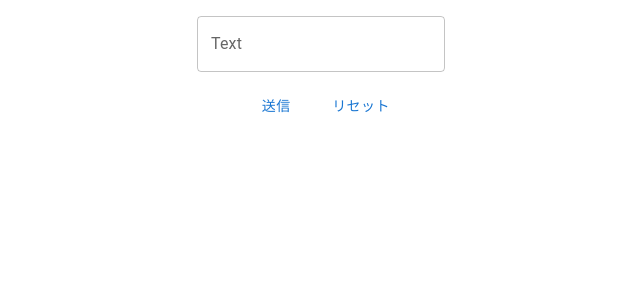
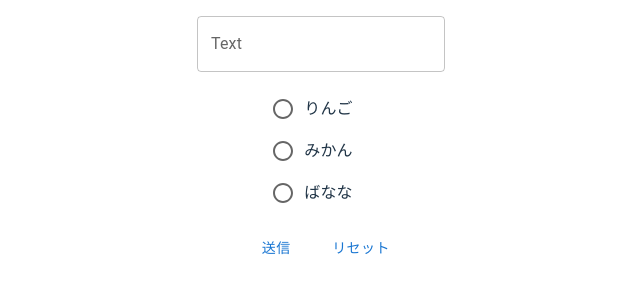
Before and after one commit to crypt0box/rhf-mui-practice, a React (Vite) app: page / in a window 1280 px wide. Shown: the top 300 px of the page, without its empty margins (335-975 px from the left). Built offline with nearby package versions, Linux system fonts and the light colour scheme.

Commit message:
feat: implement RadioGroup

```diff
--- a/src/App.tsx
+++ b/src/App.tsx
@@ -4,6 +4,7 @@ import { z } from "zod";
 import { useForm, SubmitHandler } from "react-hook-form";
 import { zodResolver } from "@hookform/resolvers/zod";
 import { RhfTextField } from "./components/RhfTextField";
+import { RhfRadioGroup } from "./components/RhfRadioGroup";
 
 const Form = styled("form")({
   display: "flex",
@@ -21,13 +22,30 @@ const Flex = styled("div")({
 
 const schema = z.object({
   text: z.string().min(1, { message: "Required" }),
+  radio: z.string().min(1, { message: "Required" }),
 });
 
 type Inputs = z.infer<typeof schema>;
 
 const defaultValues: Inputs = {
   text: "",
+  radio: "",
 };
+
+const props = [
+  {
+    label: "りんご",
+    value: "apple",
+  },
+  {
+    label: "みかん",
+    value: "orange",
+  },
+  {
+    label: "ばなな",
+    value: "banana",
+  },
+];
 
 function App() {
   const { control, handleSubmit, reset } = useForm<Inputs>({
@@ -39,6 +57,7 @@ function App() {
   return (
     <Form onSubmit={handleSubmit(onSubmit)}>
       <RhfTextField label="Text" name="text" control={control} />
+      <RhfRadioGroup name="radio" control={control} radioProps={props} />
       <Flex>
         <Button type="submit">送信</Button>
         <Button onClick={() => reset()}>リセット</Button>
--- /dev/null
+++ b/src/components/RadioGroup.tsx
@@ -0,0 +1,44 @@
+import {
+  FormControl,
+  FormControlLabel,
+  FormHelperText,
+  Radio,
+  RadioGroup as MuiRadioGroup,
+} from "@mui/material";
+import type { RadioGroupProps as MuiRadioGroupProps } from "@mui/material";
+
+type RadioProps = {
+  value: string;
+  label: string;
+};
+
+export type RadioGroupProps = MuiRadioGroupProps & {
+  inputRef?: MuiRadioGroupProps["ref"];
+  errorMessage?: string;
+  radioProps: RadioProps[];
+};
+
+export const RadioGroup: React.FC<RadioGroupProps> = ({
+  inputRef,
+  radioProps,
+  errorMessage,
+  ...rest
+}) => {
+  return (
+    <div>
+      <FormControl error={!!errorMessage}>
+        <MuiRadioGroup ref={inputRef} {...rest}>
+          {radioProps.map((el) => (
+            <FormControlLabel
+              key={el.value}
+              value={el.value}
+              label={el.label}
+              control={<Radio />}
+            />
+          ))}
+        </MuiRadioGroup>
+      </FormControl>
+      {!!errorMessage && <FormHelperText error>{errorMessage}</FormHelperText>}
+    </div>
+  );
+};
--- /dev/null
+++ b/src/components/RhfRadioGroup.tsx
@@ -0,0 +1,33 @@
+import { useController } from "react-hook-form";
+import type {
+  FieldValues,
+  UseControllerProps,
+  DeepMap,
+  FieldError,
+} from "react-hook-form";
+import { RadioGroup, RadioGroupProps } from "./RadioGroup";
+
+export type RhfRadioGroupProps<T extends FieldValues> = RadioGroupProps &
+  UseControllerProps<T>;
+
+export const RhfRadioGroup = <T extends FieldValues>(
+  props: RhfRadioGroupProps<T>
+): JSX.Element => {
+  const { name, control } = props;
+  const {
+    field: { ref, ...rest },
+    formState: { errors },
+  } = useController<T>({ name, control });
+
+  return (
+    <RadioGroup
+      inputRef={ref}
+      {...rest}
+      radioProps={props.radioProps}
+      errorMessage={
+        errors[name] &&
+        `${(errors[name] as DeepMap<FieldValues, FieldError>).message}`
+      }
+    />
+  );
+};
```
